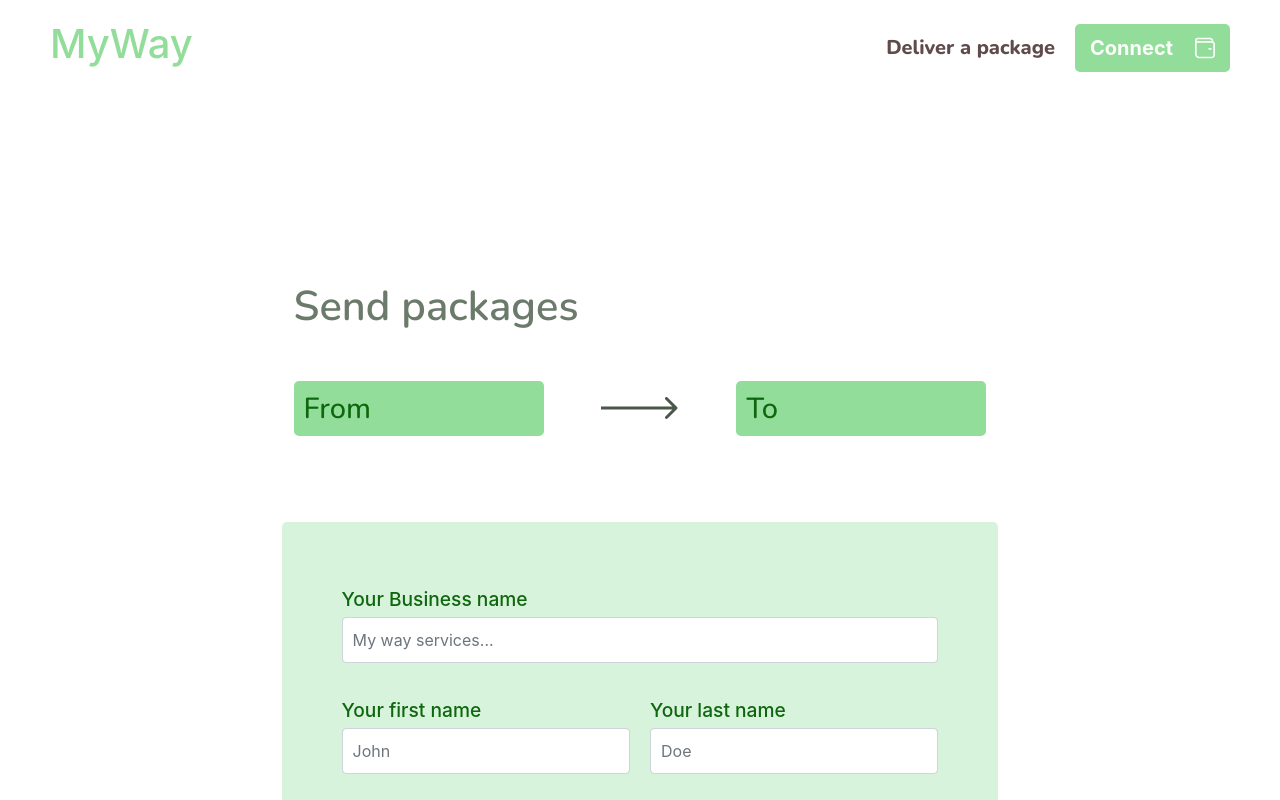
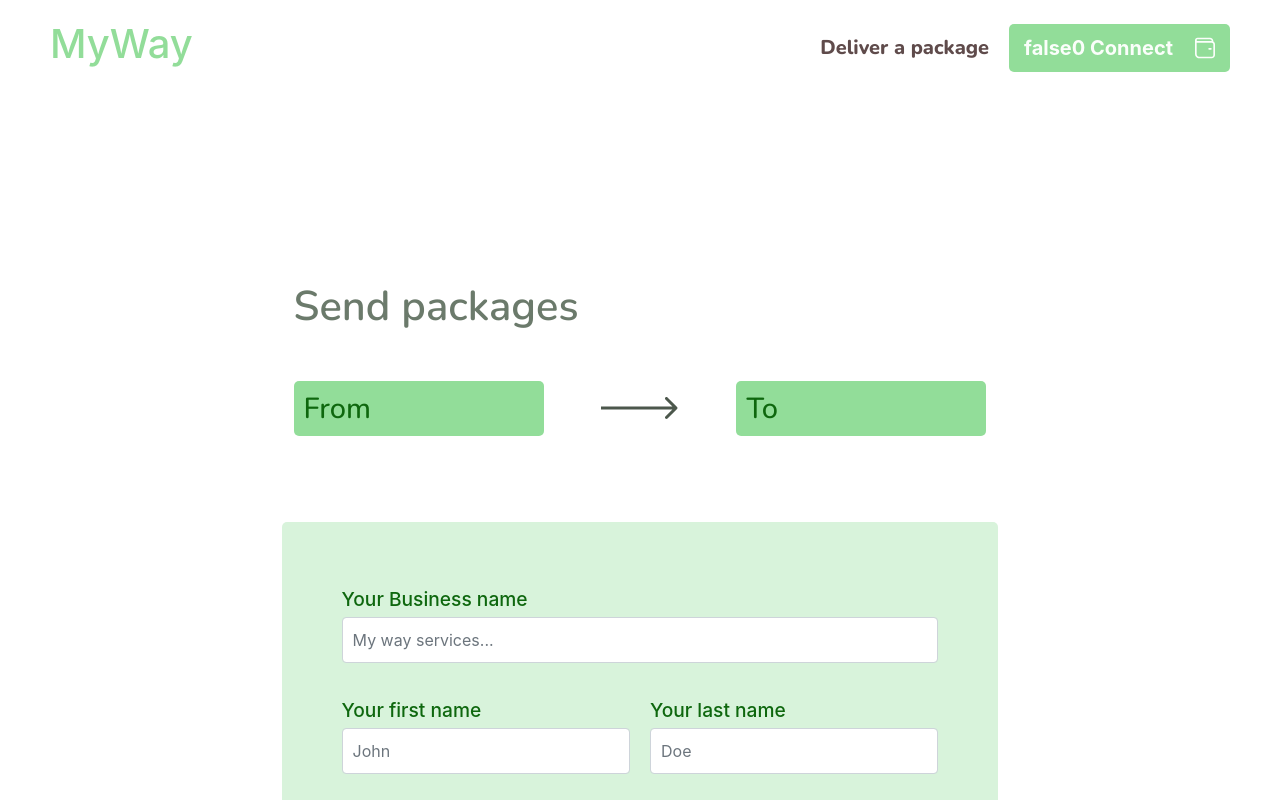
Before and after one commit to desmondezo1/my-way, a Next.js app: page /vendor in a window 1280 px wide. Shown: the top 800 px of the page. Built offline with nearby package versions, Linux system fonts and the light colour scheme.

Commit message:
wallet balance showing

```diff
--- a/components/layout/Header.jsx
+++ b/components/layout/Header.jsx
@@ -12,6 +12,10 @@ export default function Header(){
 //  const [showWalletModal, setShowWalletModal] = useState(false);
 //  let cWalletState = checkWalletState();
 const displayModal = useStore((state) => state.setDisplayModalTrue)
+const walletBal = useStore((state) => state.walletBalance)
+const walletConnected = useStore((state) => state.walletConnected)
+
+
 
  function checkWalletState(){
     //  setShowWalletModal(true);
@@ -31,7 +35,11 @@ let cf = checkWalletState();
             </Link>
 
             <button className={buttonStyle.green} onClick={displayModal}>
-                <span className={buttonStyle.button_text}>Connect</span>
+                {!walletConnected ? (
+                    <span className={buttonStyle.button_text}>{JSON.stringify(walletConnected)}{walletBal} Connect</span>
+                ) :
+                    ( <span className={buttonStyle.button_text}>{walletBal}</span> )
+                }
 
                 <span className={buttonStyle.icon} >
                     <Image
--- a/components/modals/WalletModal.jsx
+++ b/components/modals/WalletModal.jsx
@@ -9,15 +9,24 @@ import{appConnector} from "../../scripts/connectors"
 
 export default function WalletModal({ showModal = false, title = 'Wallet' }) {
   const [showWalletModal, setWalletShowModal] = useState(showModal);
-  const displayModal = useStore((state) => state.setDisplayModalFalse)
+  const [walletAcc, setWalletAcc] = useState({});
+  const displayModal = useStore((state) => state.setDisplayModalFalse);
+  const setwalletConnected = useStore((state) => state.setWalletConnected);
+  const setWalletBalance = useStore((state) => state.setWalletBalance);
 
   const handleClose = () => {
     setWalletShowModal(false);
     displayModal();
   };
 
-  const connectMetaMaskWallet = () => {
-    appConnector.connectWallet();
+  const connectMetaMaskWallet = async () => {
+    let resp = await appConnector.connectWallet();
+    if (resp.account) {
+      console.log(resp);
+      setwalletConnected(true);
+      setWalletBalance(resp.balance);
+    }
+
   }
 
   const connectMobileWallet = () => {
--- a/components/stateHooks/store.js
+++ b/components/stateHooks/store.js
@@ -2,6 +2,10 @@ import create from 'zustand'
 
 export const useStore = create((set) => ({
   displayModal: false,
+  walletConnected: false,
+  walletBalance: 0.0,
   setDisplayModalTrue: () => set({ displayModal: true }),
   setDisplayModalFalse: () => set({ displayModal: false }),
+  setWalletBalance: (bal) => {set((state) =>({ walletBalance : bal}))},
+  setWalletConnected: (status) => {  set((state) =>({ walletConnected : status})) }
 }))
--- a/scripts/connectors.js
+++ b/scripts/connectors.js
@@ -75,16 +75,19 @@ const appConnector = {
                 return;
             }
 
-            const accounts = await ethereum.request({ method: "eth_requestAccounts" });
-            let bal = await appConnector.getWalletBalance( accounts[0] );
-            console.log(bal);
-            console.log("Connected", accounts[0]);
-            return accounts[0];
+            return ethereum.request({ method: "eth_requestAccounts" }).then((acc) => {
+                return acc[0];
+            }).then(res => {
+                return appConnector.getWalletBalance( res ).then(r => {
+                    return {"balance" : r, "account" : res };
+                });
+            });
 
         } catch (error) {
             console.log(error);
         }
     },
+
     connectWithWalletConnect : async () => {
         try {
             console.log('started here');
@@ -109,23 +112,27 @@ const appConnector = {
     },
 
     getWalletBalance : async (address) =>{
-                // const provider = new ethers.providers.Web3Provider(ethereum);
+                const provider = new ethers.providers.Web3Provider(ethereum);
                 // // let bal = await provider.getBalance(address);
                 // const signer = provider.getSigner();
                 // const ONE = new ethers.Contract("0x03ff0ff224f904be3118461335064bb48df47938", ERC20ABI, provider);
                 // let wallletBalance = await ONE.balanceOf(signer.address);
                 // return wallletBalance;
                 // // return {bal};
+
+                let balance = await provider.getBalance(address);
+                let etherString = ethers.utils.formatEther(balance);
+
+                // let val = await provider.getBalance(address).then((balance) => {
+                //     // balance is a BigNumber (in wei); format is as a sting (in ether)
+                //     let etherString = ethers.utils.formatEther(balance);
+
+                //     // console.log("Balance: " + etherString);
+                //     return etherString;
+                // });
+
+                return etherString;
             },
-    // connectWalletWithWalletConnect : async () => {
-    //     const provider = new WalletConnectProvider({
-    //         infuraId: INFURAID,
-    //       });
-    //       await provider.enable();
-    //     //   const web3Provider = new providers.Web3Provider(provider);
-    // }
-
-
 };
 
 export { appConnector };
```
